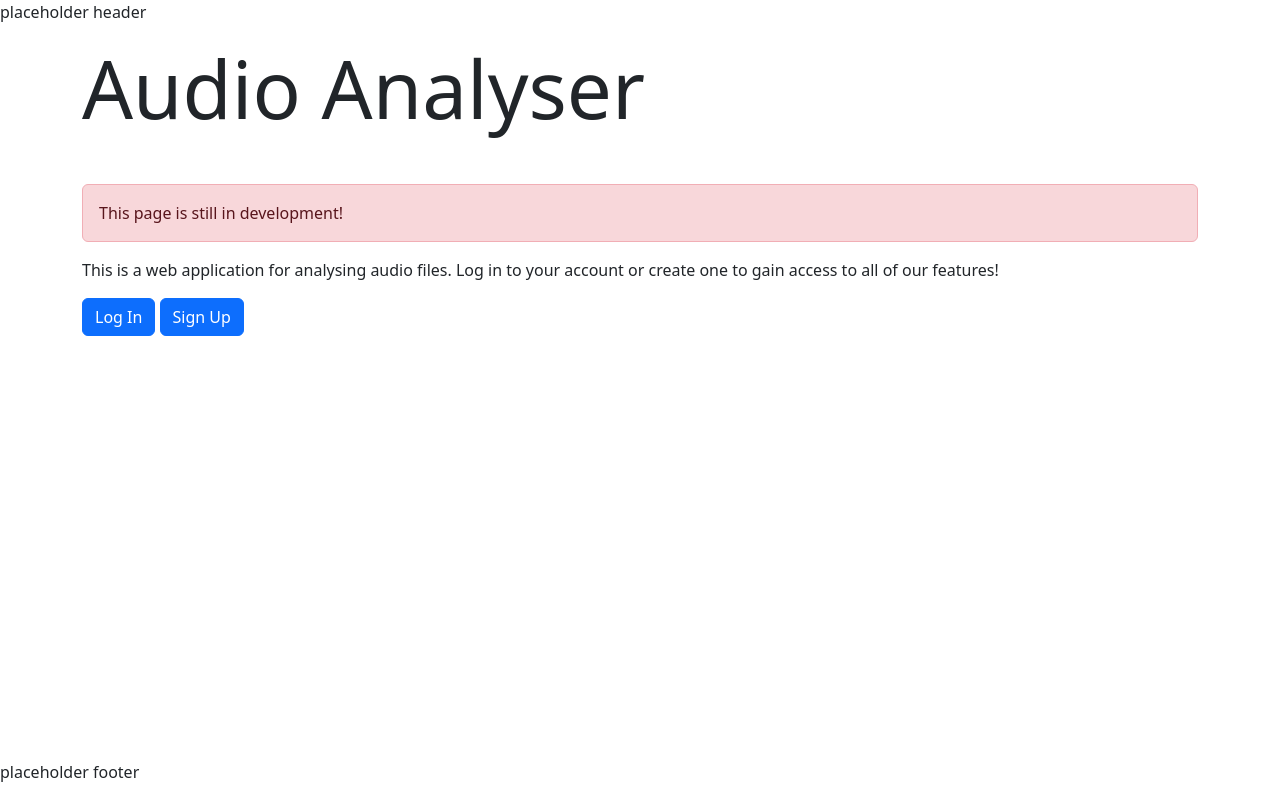
After one commit to qwertytops/AudioAnalyser, a Flask app: template app/templates/introductoryView.html in a window 1280 px wide. The commit adds this page. Run offline with Flask 3, Linux system fonts and the light colour scheme; the template is opened without the code that fills it, so the values that code supplies are empty.

Commit message:
integrated files from main branch into flask structure

```diff
--- a/app/routes.py
+++ b/app/routes.py
@@ -4,4 +4,8 @@ from app import app
 @app.route('/')
 @app.route('/index')
 def index():
+    return render_template('introductoryView.html')
+
+@app.route('/analysis')
+def analysis():
     return render_template('analysisView.html')
--- a/app/templates/base.html
+++ b/app/templates/base.html
@@ -15,14 +15,14 @@
         {% block styles %}{% endblock %}
     </head>
 
-    <body>
-        <header>
+    <body class="d-flex flex-column min-vh-100">
+        <header class="page-header">
             <p>placeholder header</p>
         </header>
 
         {% block content %}{% endblock %}
 
-        <footer>
+        <footer class="footer mt-auto">
             <p>placeholder footer</p>
         </footer>
     </body>
--- /dev/null
+++ b/app/templates/introductoryView.html
@@ -0,0 +1,49 @@
+{% extends "base.html" %}
+{% block content %}
+
+<div class="container">
+    <h1 class="display-1 mb-5">Audio Analyser</h1>
+
+    <div class="alert alert-danger" role="alert">
+        This page is still in development!
+    </div>
+
+    <p>This is a web application for analysing audio files. Log in to your account or create one to gain access to all
+        of our features!</p>
+
+    <button onclick="showLogInForm()" id="logInButton" class="btn btn-primary">Log In</button>
+    <button onclick="showSignUpForm()" id="signUpButton" class="btn btn-primary">Sign Up</button>
+
+    <div id="logInForm" style="display: none; margin-top: 20px;">
+        <div class="form-group">
+            <label for="logInEmail">Email:</label>
+            <input type="email" name="email" id="logInEmail" class="form-control" placeholder="Enter your email"><br>
+
+            <label for="logInPassword">Password:</label>
+            <input type="password" name="password" id="logInPassword" class="form-control"
+                placeholder="Enter your password"><br>
+        </div>
+
+        <button onclick="submitLogIn()" class="btn btn-primary">Submit</button>
+    </div>
+
+    <div id="signUpForm" style="display: none; margin-top: 20px;">
+        <div class="from-group">
+            <label for="signUpEmail">Email:</label>
+            <input type="email" name="email" id="signUpEmail" class="form-control" placeholder="Enter your email"><br>
+
+            <label for="signUpUsername">Username:</label>
+            <input type="text" name="username" id="signUpUsername" class="form-control"
+                placeholder="Create a username"><br>
+
+            <label for="signUpPassword">Password:</label>
+            <input type="password" name="password" id="signUpPassword" class="form-control"
+                placeholder="Create a password"><br>
+        </div>
+
+        <button onclick="submitSignUp()" class="btn btn-primary">Submit</button>
+
+    </div>
+</div>
+<script src="{{ url_for('static', filename='scripts/introductoryView.js') }}"></script>
+{% endblock %}
```
Also changed, not shown: introductoryView.HTML (deleted, +0 -57 lines), Meeting notes/notes 11 Apr.md (renamed from notes 11 Apr.md), Meeting notes/notes 2 Apr.md (renamed from notes 2 Apr.md), app/static/scripts/introductoryView.js (renamed from introductoryView.js), 2 other files.
